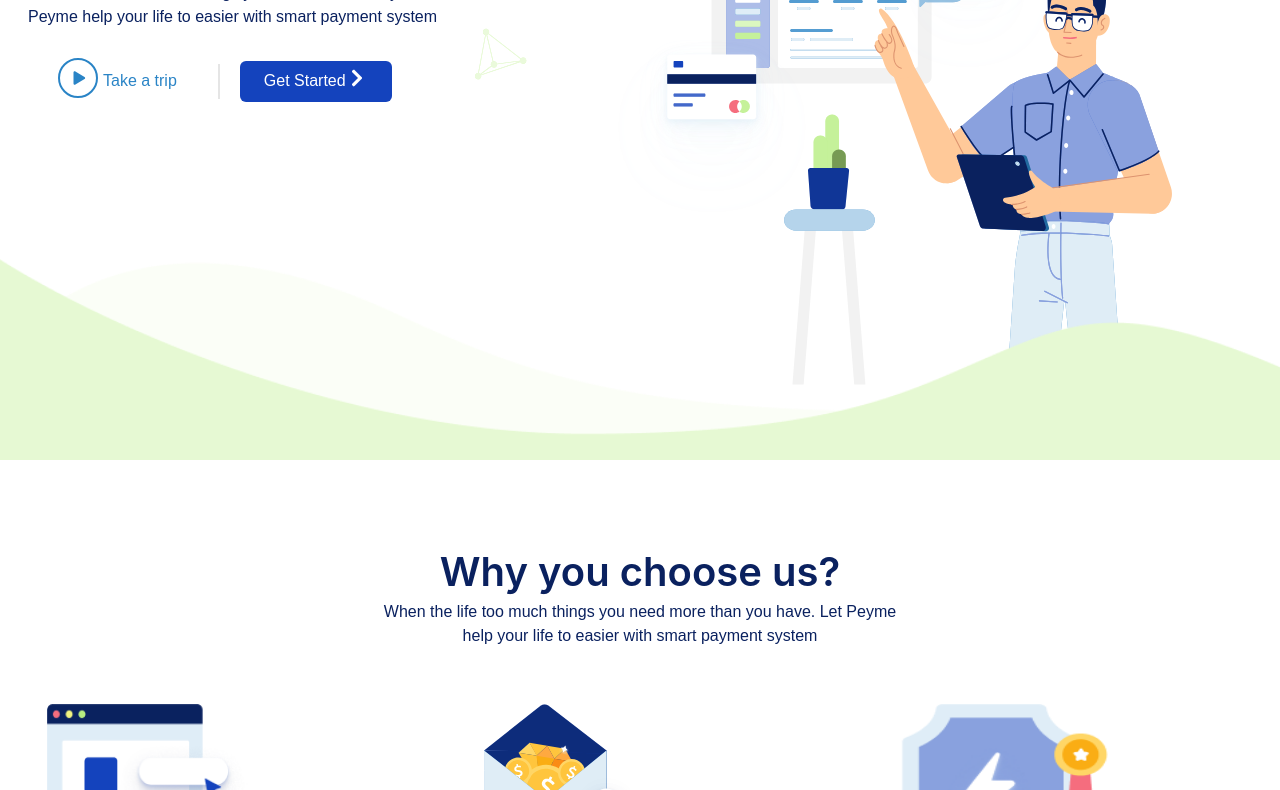
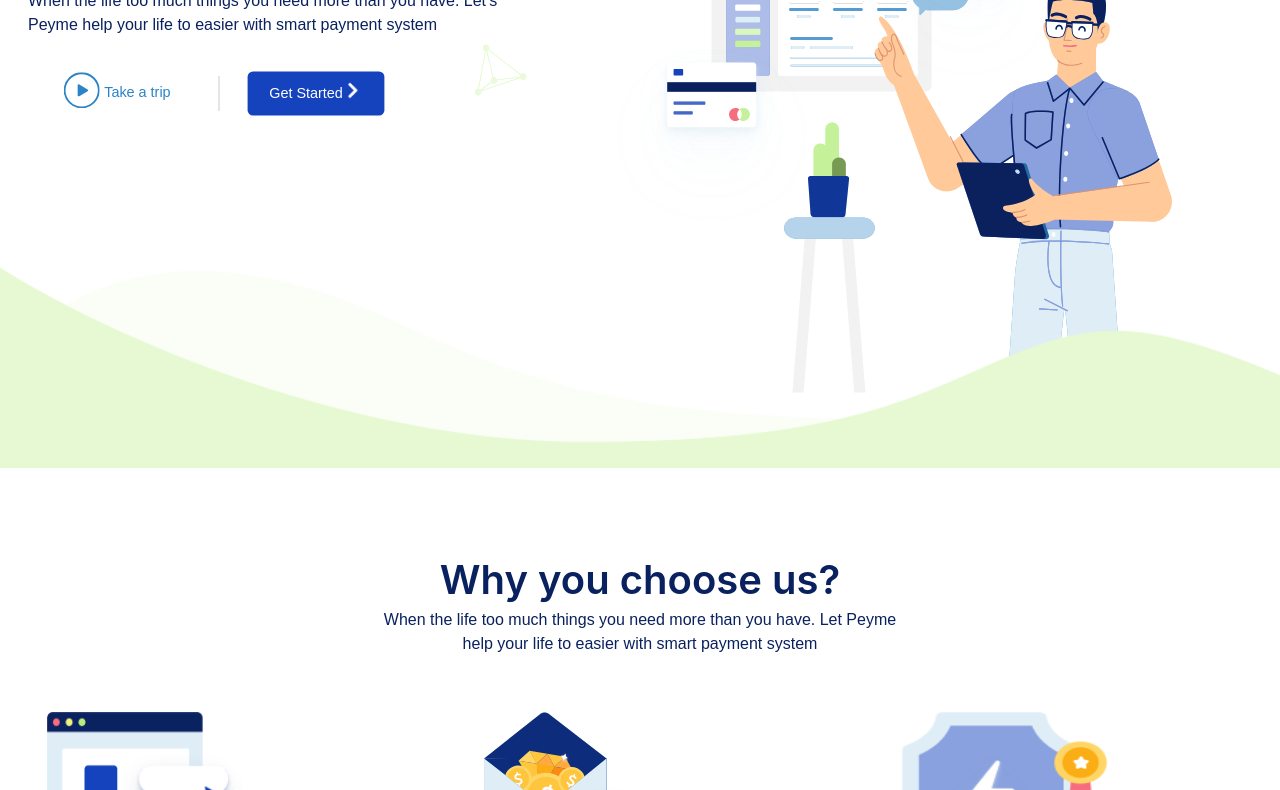
Before and after one commit to Oshin136/leapfrog-internship, a plain HTML site: page assignments/Final Assignment/index.html in a window 1280 px wide. Shown: the part 382-1172 px from the top of the page. Drawn offline with Linux system fonts and the light colour scheme.

Commit message:
fixes button

```diff
--- a/assignments/Final Assignment/global.css
+++ b/assignments/Final Assignment/global.css
@@ -26,7 +26,13 @@
   /* border: 1px solid var(--secondary); */
   background-color: var(--primary);
   color: white;
-  padding: 8px 24px;
+  padding: 12px 24px;
+  transition: all 300ms ease;
+  transform: scale(0.9);
+}
+
+.btn:hover {
+  transform: scale(1);
 }
 
 .btn--secondary {
@@ -34,6 +40,7 @@
   color: var(--secondary);
   background-color: white;
   margin-right: 16px;
+  transition: all 300ms ease;
 }
 
 h1 {
```
